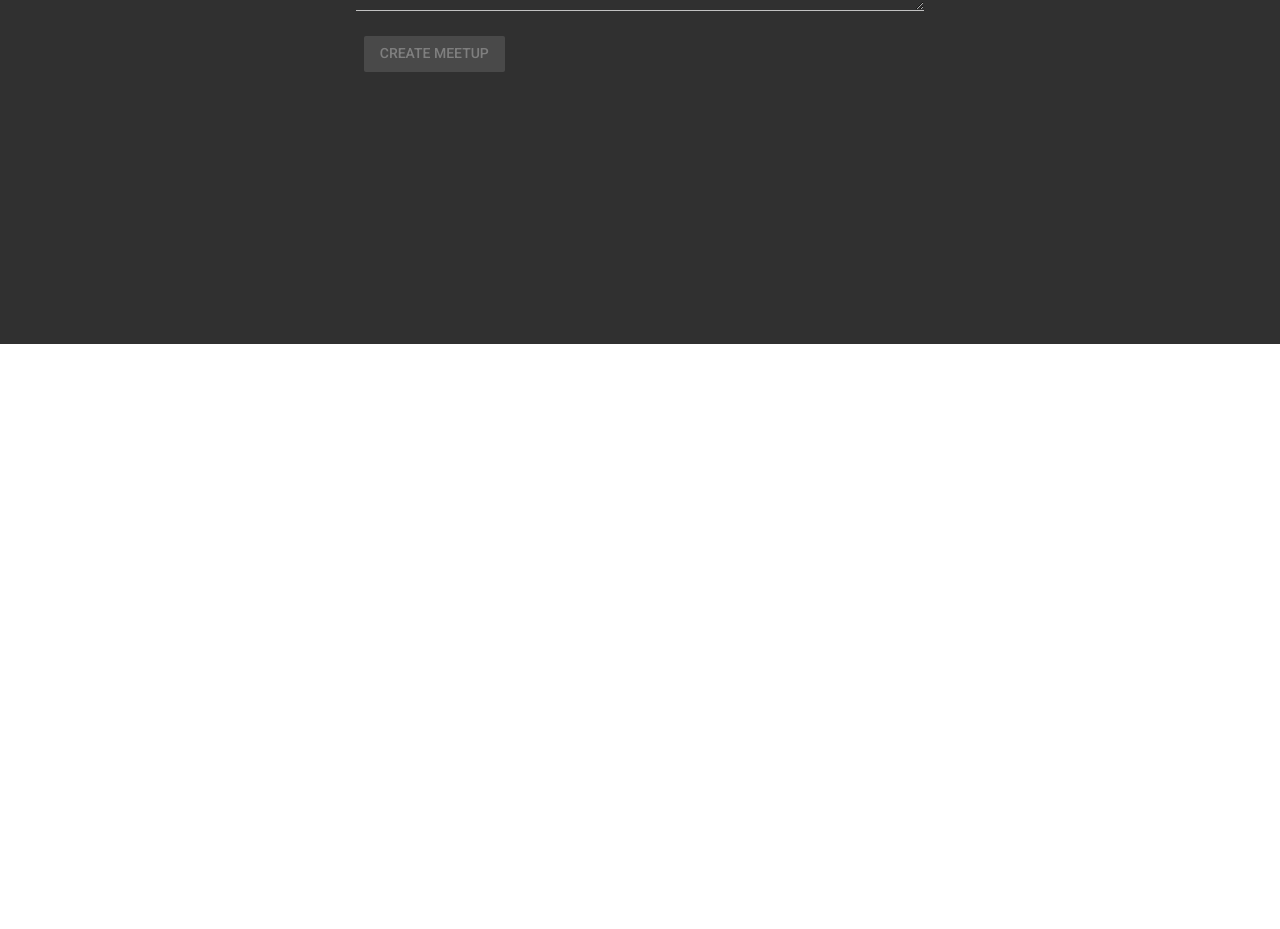
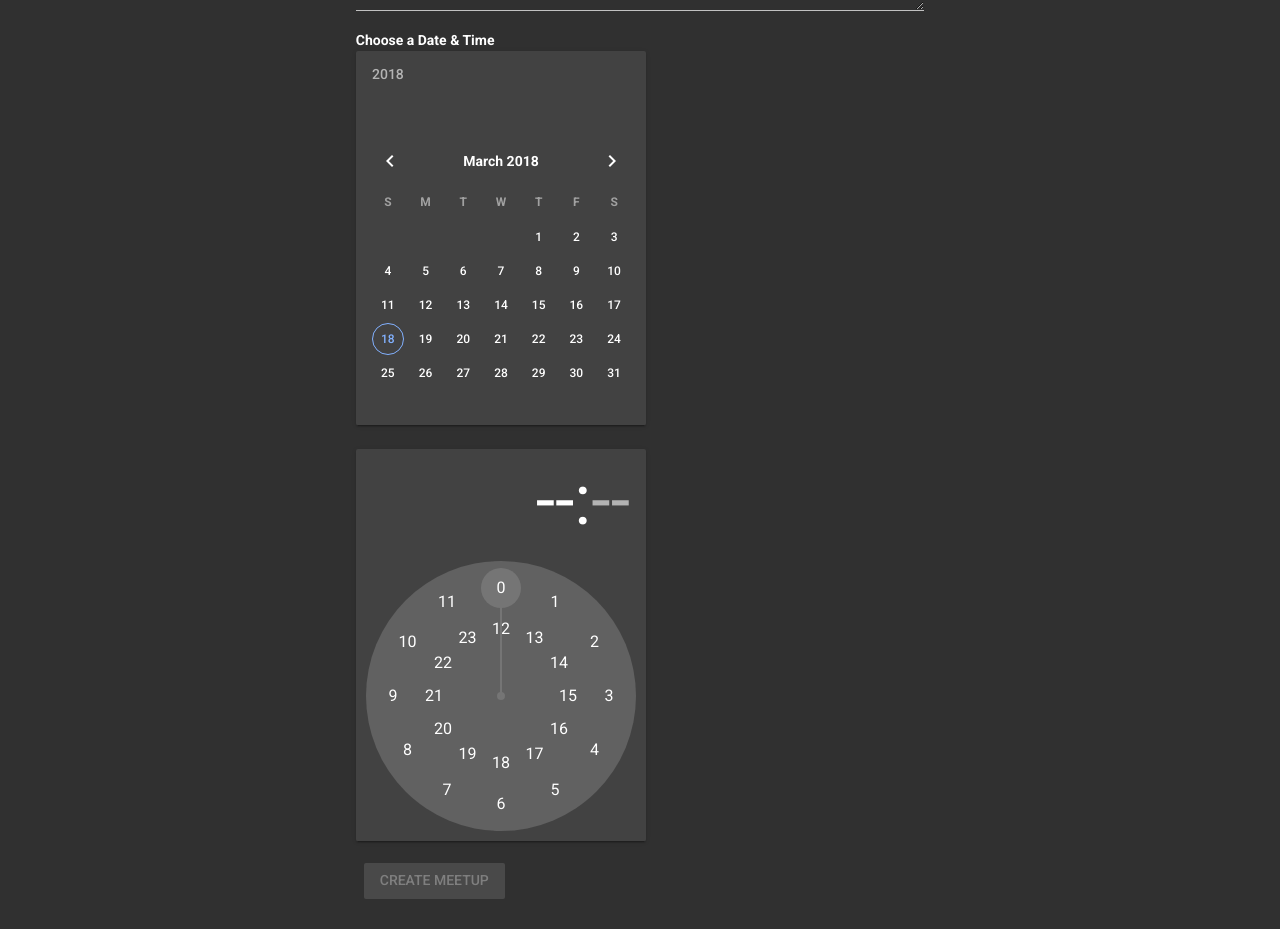
Before and after one commit to zetos/outdated-cult-meetup-0, a Vue app: page /meetup/new in a window 1280 px wide. Shown: the part 456-1385 px from the top of the page. Before the commit the page ends 800 px from the top, so only its background shows below. Built offline with nearby package versions, Linux system fonts and the light colour scheme.

Commit message:
Date & Time picker added

```diff
--- a/src/components/Meetup/CreateMeetup.vue
+++ b/src/components/Meetup/CreateMeetup.vue
@@ -56,6 +56,23 @@
           </v-layout>
           <v-layout row>
             <v-flex xs12 sm6 offset-sm3>
+              <h4>Choose a Date & Time</h4>
+            </v-flex>
+          </v-layout>
+          <v-layout row class="mb-2">
+            <v-flex xs12 sm6 offset-sm3>
+              <v-date-picker v-model="date"></v-date-picker>
+              <p>{{date}}</p>
+            </v-flex>
+          </v-layout>
+          <v-layout row>
+            <v-flex xs12 sm6 offset-sm3>
+              <v-time-picker v-model="time" format="24hr"></v-time-picker>
+              <p>{{time}}</p>
+            </v-flex>
+          </v-layout>
+          <v-layout row>
+            <v-flex xs12 sm6 offset-sm3>
               <v-btn class="primary"
               :disabled="!formIsValid"
               type="submit">Create Meetup</v-btn>
@@ -74,7 +91,9 @@
       title: '',
       location: '',
       imageUrl: '',
-      description: ''
+      description: '',
+      date: null, // new Date().toISOString(),
+      time: null // new Date()
     }
   },
   computed: {
@@ -83,6 +102,20 @@
          this.location !== '' &&
          this.imageUrl !== '' &&
          this.description !== ''
+    },
+    submittableDateTime () { // Check later
+      const date = new Date(this.date)
+      if (typeof this.time === 'string') {
+        const hours = this.time.match(/^(\d+)/)[1]
+        const minutes = this.time.match(/:(\d+)/)[1]
+        date.setHours(hours)
+        date.setMinutes(minutes)
+      } else {
+        date.setHours(this.time.getHours())
+        date.setMinutes(this.time.getMinutes())
+      }
+      console.log('submittableDateTime:', date)
+      return date
     }
   },
   methods: {
@@ -95,7 +128,7 @@
         location: this.location,
         imageUrl: this.imageUrl,
         description: this.description,
-        date: new Date()
+        date: this.submittableDateTime
       }
       this.$store.dispatch('createMeetup', meetupData)
       this.$router.push('/meetups')
--- a/src/components/Meetup/Meetup.vue
+++ b/src/components/Meetup/Meetup.vue
@@ -12,8 +12,8 @@
                 :src="meetup.imageUrl"
                 height="400px"></v-card-media>
                 <v-card-text>
-                    <div class="info--text">{{ meetup.date }} - Where it takes place</div>
-                    <div>Lorem ipsum dolor, sit amet consectetur adipisicing elit. Excepturi molestiae inventore odit, maiores mollitia labore repudiandae provident. Harum temporibus, iusto esse et quibusdam ducimus, explicabo repudiandae tempora omnis, consequatur quasi!</div>
+                    <div class="info--text">{{ meetup.date }} - {{ meetup.location }}</div>
+                    <div>{{ meetup.description }}</div>
                 </v-card-text>
                 <v-card-actions>
                     <v-spacer></v-spacer>
--- a/src/store/index.js
+++ b/src/store/index.js
@@ -9,11 +9,15 @@
       { imageUrl: 'https://i.kinja-img.com/gawker-media/image/upload/s--z9FtuPyJ--/c_scale,fl_progressive,q_80,w_800/mjtzdwibbf0tvkuj4a77.jpg',
         id: '312321',
         title: 'Meetup in Arkham',
-        date: '2019-07-15' },
+        date: new Date(),
+        location: 'Arkham',
+        description: 'Sinless description..' },
       { imageUrl: 'https://vignette.wikia.nocookie.net/l5r/images/d/d1/Cultists_of_Ruhmal.jpg',
         id: '312343',
         title: 'Meetup in Ruhmal',
-        date: '2019-07-10' }
+        date: new Date(),
+        location: 'Ruhmal',
+        description: 'Sinless description..' }
     ],
     user: {
       id: 321312,
```
